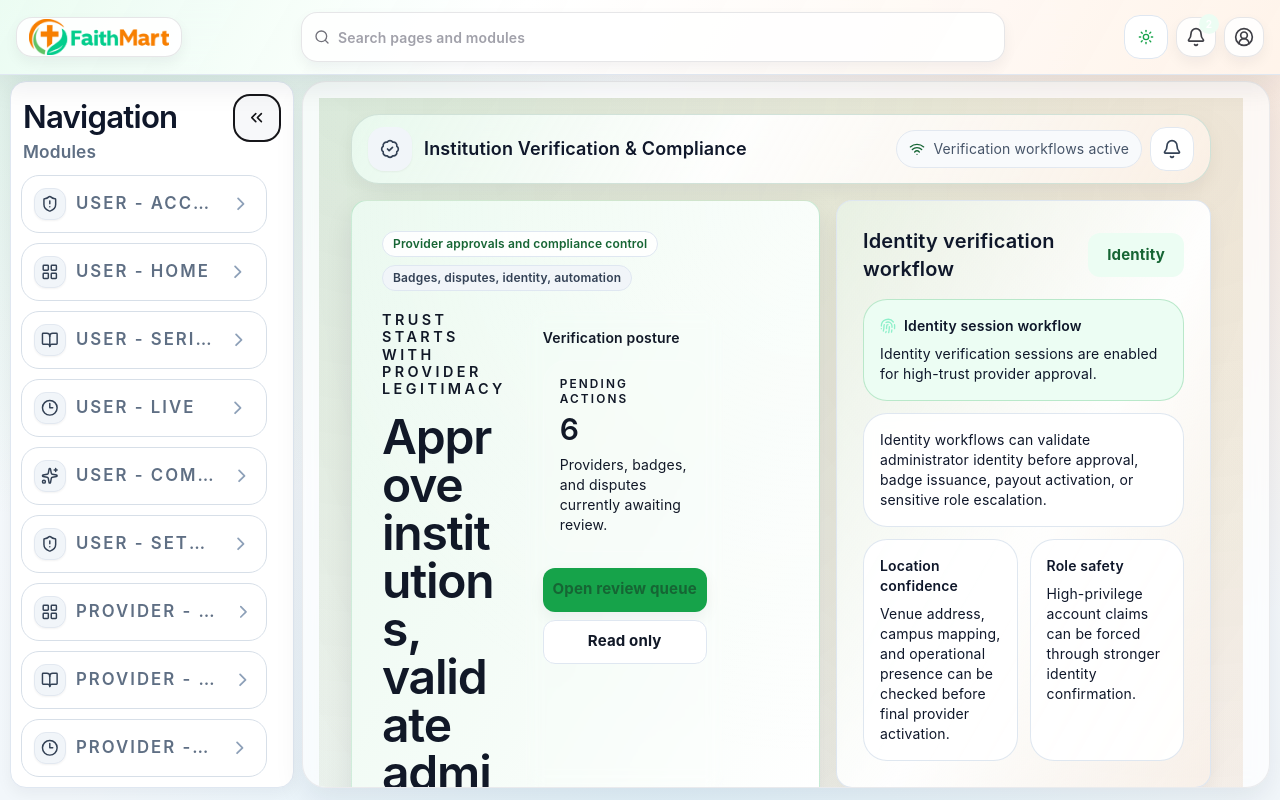
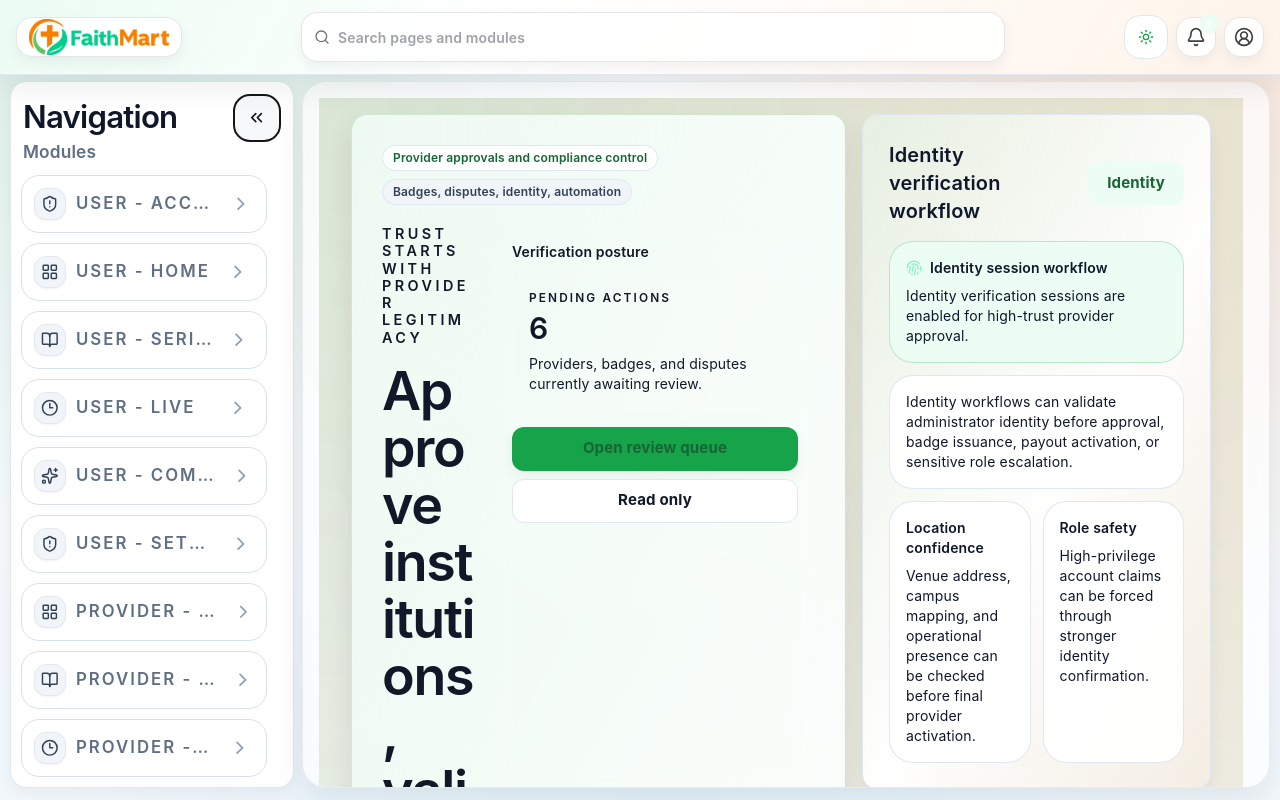
Before and after one commit to ayesigaisaac/FaithHub_MyLiveDealz_Buyer, a React (Vite) app: page /app/admin/verification in a window 1280 px wide. Built offline with nearby package versions, Linux system fonts and the light colour scheme.

Commit message:
feat: remove page subheaders and tighten responsive card layouts

```diff
--- a/src/pages/admin/FaithHubInstitutionVerificationCompliance.tsx
+++ b/src/pages/admin/FaithHubInstitutionVerificationCompliance.tsx
@@ -123,12 +123,12 @@ export default function FaithHubInstitutionVerificationCompliance() {
           </div>
         </motion.div>
 
-        <div className="grid gap-4 xl:grid-cols-[1.12fr_0.88fr]">
+        <div className="grid gap-4 xl:grid-cols-12">
           <motion.div
             initial={{ opacity: 0, y: 12 }}
             animate={{ opacity: 1, y: 0 }}
             transition={{ delay: 0.05, duration: 0.35 }}
-            className="space-y-4"
+            className="space-y-4 xl:col-span-7 2xl:col-span-8"
           >
             <Card className="fh-interactive-card relative overflow-hidden rounded-[32px] border border-white/60 bg-gradient-to-br from-[#03cd8c] via-[#20cf9c] to-[#eafcf6] shadow-[0_24px_80px_-28px_rgba(3,205,140,0.45)]">
               <CardContent className="fh-pad-hero">
@@ -138,10 +138,10 @@ export default function FaithHubInstitutionVerificationCompliance() {
                     <Badge className="rounded-full bg-white/90 text-[#03cd8c] hover:bg-white">Provider approvals and compliance control</Badge>
                     <Badge className="rounded-full bg-slate-100 text-slate-700 hover:bg-slate-100">Badges, disputes, identity, automation</Badge>
                   </div>
-                  <div className="grid gap-5 lg:grid-cols-[0.63fr_0.37fr]">
+                  <div className="grid gap-5 xl:grid-cols-[minmax(0,1fr)_minmax(320px,0.72fr)]">
                     <div className="space-y-4">
                       <div className="fh-kicker text-white/90">Trust starts with provider legitimacy</div>
-                      <h1 className="text-4xl font-semibold leading-tight sm:text-5xl">
+                      <h1 className="text-[clamp(2.1rem,4.2vw,3.45rem)] font-semibold leading-[1.06]">
                         Approve institutions, validate administrators, resolve role disputes, and issue verified trust signals with rigor.
                       </h1>
                       <p className="max-w-2xl fh-body text-white/90 sm:text-base">
@@ -226,7 +226,7 @@ export default function FaithHubInstitutionVerificationCompliance() {
             initial={{ opacity: 0, y: 12 }}
             animate={{ opacity: 1, y: 0 }}
             transition={{ delay: 0.08, duration: 0.35 }}
-            className="space-y-4"
+            className="space-y-4 xl:col-span-5 2xl:col-span-4"
           >
             <Card className="fh-interactive-card fh-surface-dark rounded-[32px] text-white">
               <CardContent className="fh-pad-panel">
--- a/src/pages/user/FaithHubAuthCenter.tsx
+++ b/src/pages/user/FaithHubAuthCenter.tsx
@@ -108,7 +108,7 @@ export default function FaithHubAuthCenter() {
           initial={{ opacity: 0, y: 8 }}
           animate={{ opacity: 1, y: 0 }}
           transition={{ duration: 0.35 }}
-          className="mb-4 flex items-center justify-between rounded-[28px] border border-white/70 bg-white/85 px-4 py-3 shadow-sm backdrop-blur"
+          className="fh-page-header mb-4 flex items-center justify-between rounded-[28px] border border-white/70 bg-white/85 px-4 py-3 shadow-sm backdrop-blur"
         >
           <div className="flex items-center gap-3">
             <div className="flex h-11 w-11 items-center justify-center rounded-2xl bg-slate-100 text-slate-700 shadow-sm">
--- a/src/pages/user/FaithHubEntry.tsx
+++ b/src/pages/user/FaithHubEntry.tsx
@@ -94,7 +94,7 @@ export default function FaithHubEntry() {
           initial={{ opacity: 0, y: 8 }}
           animate={{ opacity: 1, y: 0 }}
           transition={{ duration: 0.35 }}
-          className="mb-4 flex items-center justify-between rounded-[28px] border border-white/70 bg-white/85 px-4 py-3 shadow-sm backdrop-blur"
+          className="fh-page-header mb-4 flex items-center justify-between rounded-[28px] border border-white/70 bg-white/85 px-4 py-3 shadow-sm backdrop-blur"
         >
           <div className="flex items-center gap-3">
             <div className="flex h-11 w-11 items-center justify-center rounded-2xl bg-slate-100 text-slate-700 shadow-sm">
--- a/src/pages/user/FaithHubProfilePreferences.tsx
+++ b/src/pages/user/FaithHubProfilePreferences.tsx
@@ -129,7 +129,7 @@ export default function FaithHubProfilePreferences() {
           initial={{ opacity: 0, y: 8 }}
           animate={{ opacity: 1, y: 0 }}
           transition={{ duration: 0.35 }}
-          className="mb-4 flex items-center justify-between rounded-[28px] border border-white/70 bg-white/85 px-4 py-3 shadow-sm backdrop-blur"
+          className="fh-page-header mb-4 flex items-center justify-between rounded-[28px] border border-white/70 bg-white/85 px-4 py-3 shadow-sm backdrop-blur"
         >
           <div className="flex items-center gap-3">
             <div className="flex h-11 w-11 items-center justify-center rounded-2xl bg-slate-100 text-slate-700 shadow-sm">
--- a/src/pages/user/FaithHubSeriesLibrary.tsx
+++ b/src/pages/user/FaithHubSeriesLibrary.tsx
@@ -200,7 +200,7 @@ export default function FaithHubSeriesLibrary() {
               </div>
             </div>
 
-            <div className="flex w-full flex-col gap-3 xl:w-auto xl:min-w-[430px]">
+            <div className="flex w-full flex-col gap-3 xl:w-auto xl:min-w-[360px] 2xl:min-w-[430px]">
               <label className="flex min-h-[42px] items-center gap-2 rounded-xl border border-[var(--border)] bg-white px-3 text-base text-slate-500">
                 <Search className="h-4 w-4 shrink-0" />
                 <input
@@ -277,8 +277,8 @@ export default function FaithHubSeriesLibrary() {
         />
       </div>
 
-      <div className="grid gap-4 xl:grid-cols-[1.25fr_0.95fr_1fr]">
-        <Card className="fh-interactive-card fh-surface-card rounded-2xl">
+      <div className="grid gap-4 xl:grid-cols-12">
+        <Card className="fh-interactive-card fh-surface-card rounded-2xl xl:col-span-8">
           <CardContent className="p-4 sm:p-5">
             <DashboardSectionHeader
               title="Series Results"
@@ -354,6 +354,7 @@ export default function FaithHubSeriesLibrary() {
           </CardContent>
         </Card>
 
+        <div className="grid content-start gap-4 xl:col-span-4">
           <Card className="fh-interactive-card fh-surface-card rounded-2xl">
             <CardContent className="p-4 sm:p-5">
               <DashboardSectionHeader
@@ -434,6 +435,7 @@ export default function FaithHubSeriesLibrary() {
               </div>
             </CardContent>
           </Card>
+        </div>
       </div>
 
       <div className="grid gap-3 sm:grid-cols-2 xl:grid-cols-4">
--- a/src/styles/globals.css
+++ b/src/styles/globals.css
@@ -723,6 +723,11 @@ a,
   backdrop-filter: blur(14px);
 }
 
+/* App-shell decision: use only the global top header and hide per-page subheaders. */
+.fh-page-header {
+  display: none !important;
+}
+
 .fh-surface-card {
   border: 1px solid var(--fh-surface-card-border);
   background: var(--fh-surface-card-bg);
```
Lines whose indentation alone changed are shown as unchanged.
